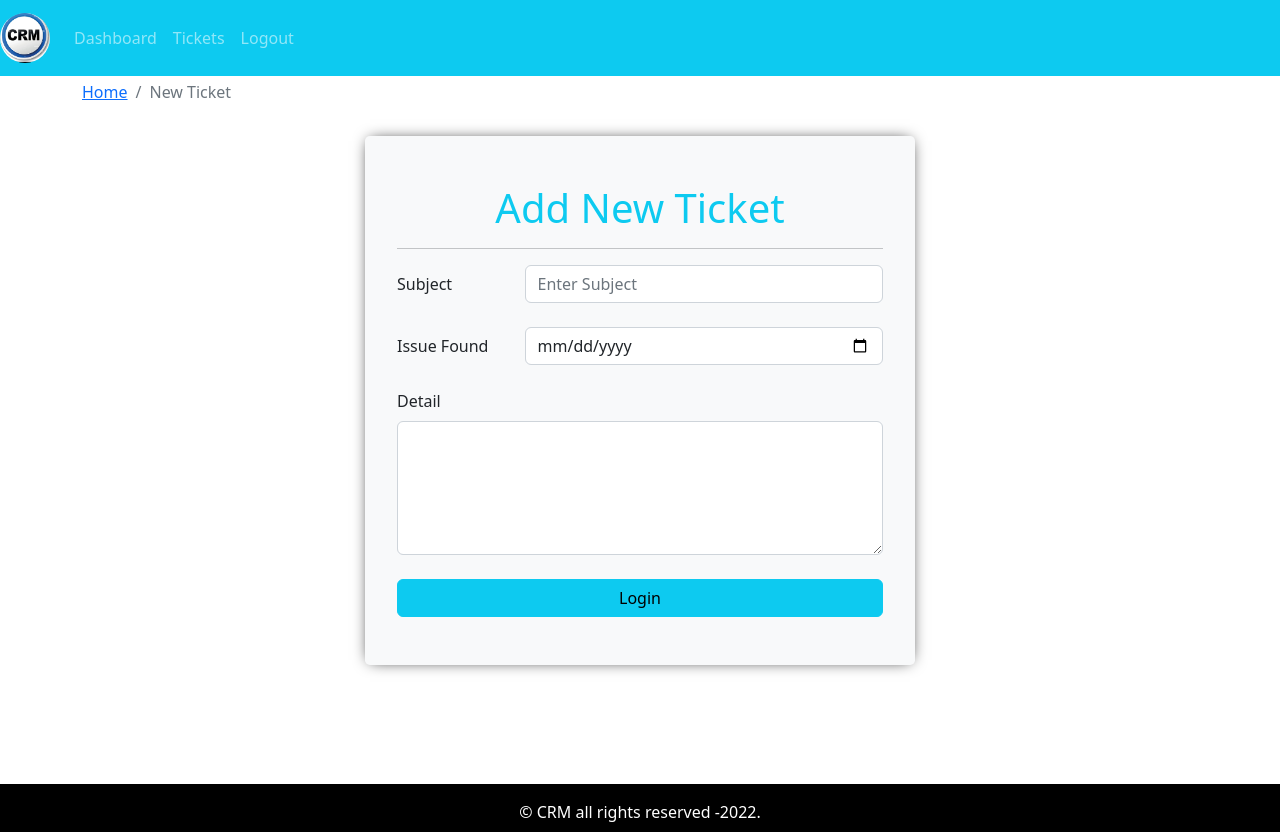
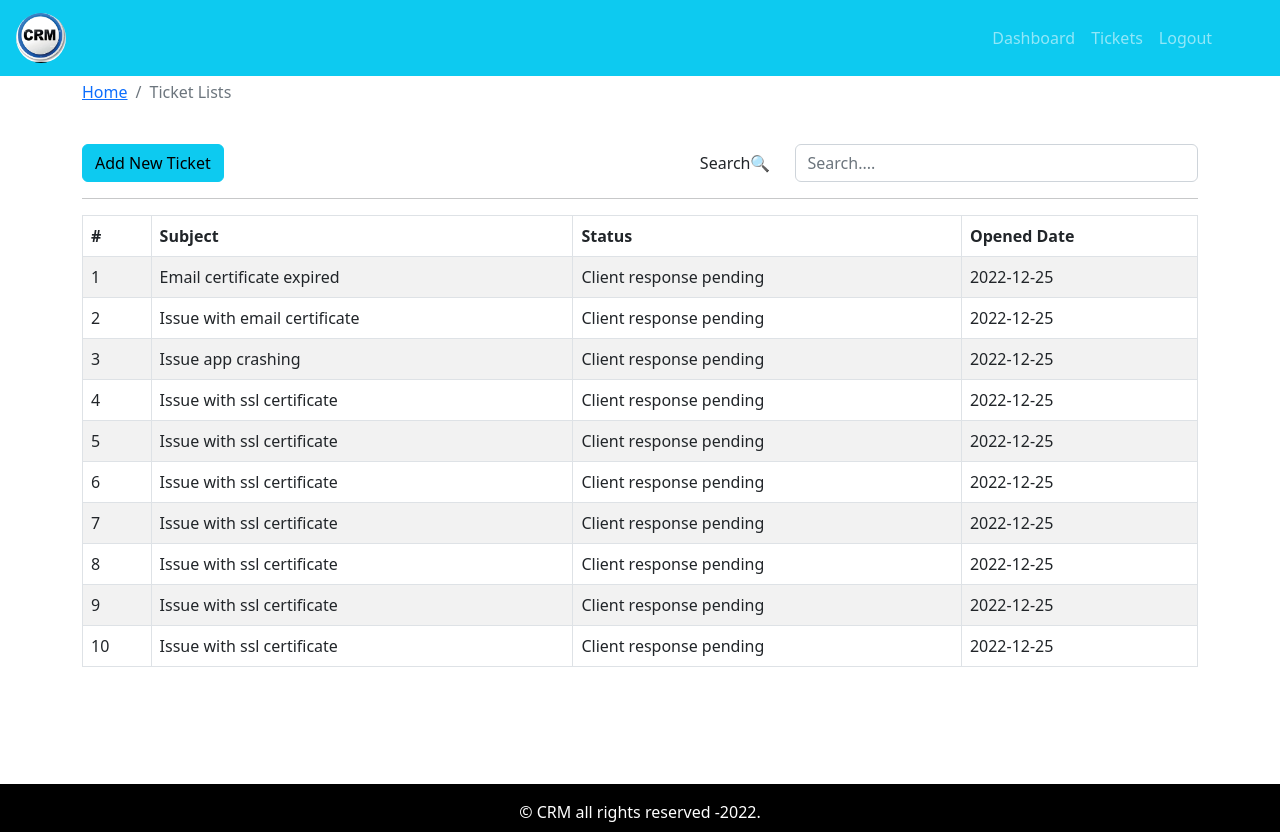
Before and after one commit to JeevarehaR/crm-frontend, a React (Create React App) app: page / in a window 1280 px wide. Built offline with nearby package versions, Linux system fonts and the light colour scheme.

Commit message:
added ticket list

```diff
--- a/src/App.css
+++ b/src/App.css
@@ -6,7 +6,14 @@
 
 header{
     grid-area:header;
+    justify-content: space-evenly;
 }
+
+header .nav{
+    justify-content: flex-end;
+    width: 90%;
+}
+
 
 main{
     grid-area: main;
@@ -19,3 +26,7 @@ footer{
     padding: 1rem;
     color: white;
 }
+
+.search-col{
+    text-align: right;
+}
--- a/src/App.js
+++ b/src/App.js
@@ -3,6 +3,7 @@ import { DefaultLayout } from "./layout/DefaultLayout";
 import { Dashboard } from "./pages/dashboard/Dashboard.page";
 import { Entry } from "./pages/entry/EntryPage";
 import { AddTicket } from "./pages/new-ticket/AddTicket.page";
+import { TicketLists } from "./pages/ticket-listing/TicketLists.page";
 
 function App() {
   return (
@@ -10,7 +11,8 @@ function App() {
       {/* <Entry /> */}
       <DefaultLayout>
         {/* <Dashboard /> */}
-        <AddTicket />
+        {/* <AddTicket /> */}
+        <TicketLists />
       </DefaultLayout>
     </div>
   );
--- a/src/assets/data/dummy-tickets.json
+++ b/src/assets/data/dummy-tickets.json
@@ -1,51 +1,61 @@
 [
     {
         "id": 1,
+        "subject": "Email certificate expired",
         "status": "Client response pending",
         "addedAt": "2022-12-25"
     },
     {
         "id": 2,
+        "subject": "Issue with email certificate",
         "status": "Client response pending",
         "addedAt": "2022-12-25"
     },
     {
         "id": 3,
+        "subject": "Issue app crashing",
         "status": "Client response pending",
         "addedAt": "2022-12-25"
     },
     {
         "id": 4,
+        "subject": "Issue with ssl certificate",
         "status": "Client response pending",
         "addedAt": "2022-12-25"
     },
     {
         "id": 5,
+        "subject": "Issue with ssl certificate",
         "status": "Client response pending",
         "addedAt": "2022-12-25"
     },
     {
         "id": 6,
+        "subject": "Issue with ssl certificate",
         "status": "Client response pending",
         "addedAt": "2022-12-25"
     },
     {
         "id": 7,
+        "subject": "Issue with ssl certificate",
         "status": "Client response pending",
         "addedAt": "2022-12-25"
     },
     {
         "id": 8,
+        "subject": "Issue with ssl certificate",
         "status": "Client response pending",
         "addedAt": "2022-12-25"
     },
     {
         "id": 9,
+        "subject": "Issue with ssl certificate",
         "status": "Client response pending",
         "addedAt": "2022-12-25"
     },
     {
         "id": 10,
+        "subject": "Issue with ssl certificate",
         "status": "Client response pending",
         "addedAt": "2022-12-25"
     }
--- /dev/null
+++ b/src/components/search-form/SearchForm.comp.js
@@ -0,0 +1,30 @@
+import React from "react";
+import { Form, Row, Col } from "react-bootstrap";
+import { PropTypes } from "prop-types";
+
+export const SearchForm = ({ handleOnChange, str }) => {
+  return (
+    <div>
+      <Form>
+        <Form.Group as={Row}>
+          <Form.Label column sm="3">
+            Search🔍
+          </Form.Label>
+          <Col sm="9">
+            <Form.Control
+              name="search-str"
+              onChange={handleOnChange}
+              value={str}
+              placeholder="Search...."
+            />
+          </Col>
+        </Form.Group>
+      </Form>
+    </div>
+  );
+};
+
+SearchForm.propTypes = {
+  handleOnChange: PropTypes.func.isRequired,
+  str: PropTypes.string.isRequired,
+};
--- a/src/components/ticket-table/TicketTable.comp.js
+++ b/src/components/ticket-table/TicketTable.comp.js
@@ -1,5 +1,6 @@
 import React from "react";
 import { Table } from "react-bootstrap";
+import PropTypes from "prop-types";
 
 export const TicketTable = ({ tickets }) => {
   return (
@@ -33,3 +34,7 @@ export const TicketTable = ({ tickets }) => {
     </Table>
   );
 };
+
+TicketTable.propTypes = {
+  tickets: PropTypes.array.isRequired,
+};
--- a/src/layout/partials/Header.comp.js
+++ b/src/layout/partials/Header.comp.js
@@ -13,12 +13,13 @@ export const Header = () => {
           style={{
             borderRadius: "50%",
             objectFit: "cover",
+            marginLeft: "16px",
           }}
         />
       </Navbar.Brand>
       <Navbar.Toggle aria-controls="basic-navbar-nav" />
       <Navbar.Collapse id="basic-navbar-nav">
-        <Nav className="ml-auto">
+        <Nav className="nav mx-auto">
           <Nav.Link href="/dashboard">Dashboard</Nav.Link>
           <Nav.Link href="/tickets">Tickets</Nav.Link>
           <Nav.Link href="/logout">Logout</Nav.Link>
--- /dev/null
+++ b/src/pages/ticket-listing/TicketLists.page.js
@@ -0,0 +1,50 @@
+import React, { useEffect, useState } from "react";
+import { Container, Row, Col, Button } from "react-bootstrap";
+import { PageBreadcrumb } from "../../components/breadcrumb/Breadcrumb.comp";
+import { SearchForm } from "../../components/search-form/SearchForm.comp";
+import { TicketTable } from "../../components/ticket-table/TicketTable.comp";
+import tickets from "../../assets/data/dummy-tickets.json";
+export const TicketLists = () => {
+  const [str, setStr] = useState("");
+  const [dispTicket, setDispTicket] = useState(tickets);
+
+  useEffect(() => {}, [str, dispTicket]);
+
+  const handleOnChange = (e) => {
+    const { value } = e.target;
+    setStr(value);
+    searchTicket(value);
+  };
+
+  const searchTicket = (searchStr) => {
+    const displayTickets = tickets.filter((row) =>
+      row.subject.toLowerCase().includes(searchStr.toLowerCase())
+    );
+
+    console.log(displayTickets);
+    setDispTicket(displayTickets);
+  };
+  return (
+    <Container>
+      <Row>
+        <Col>
+          <PageBreadcrumb page="Ticket Lists" />
+        </Col>
+      </Row>
+      <Row className="mt-4">
+        <Col>
+          <Button variant="info">Add New Ticket</Button>
+        </Col>
+        <Col className="search-col">
+          <SearchForm handleOnChange={handleOnChange} str={str} />
+        </Col>
+      </Row>
+      <hr />
+      <Row>
+        <Col>
+          <TicketTable tickets={dispTicket} />
+        </Col>
+      </Row>
+    </Container>
+  );
+};
```
